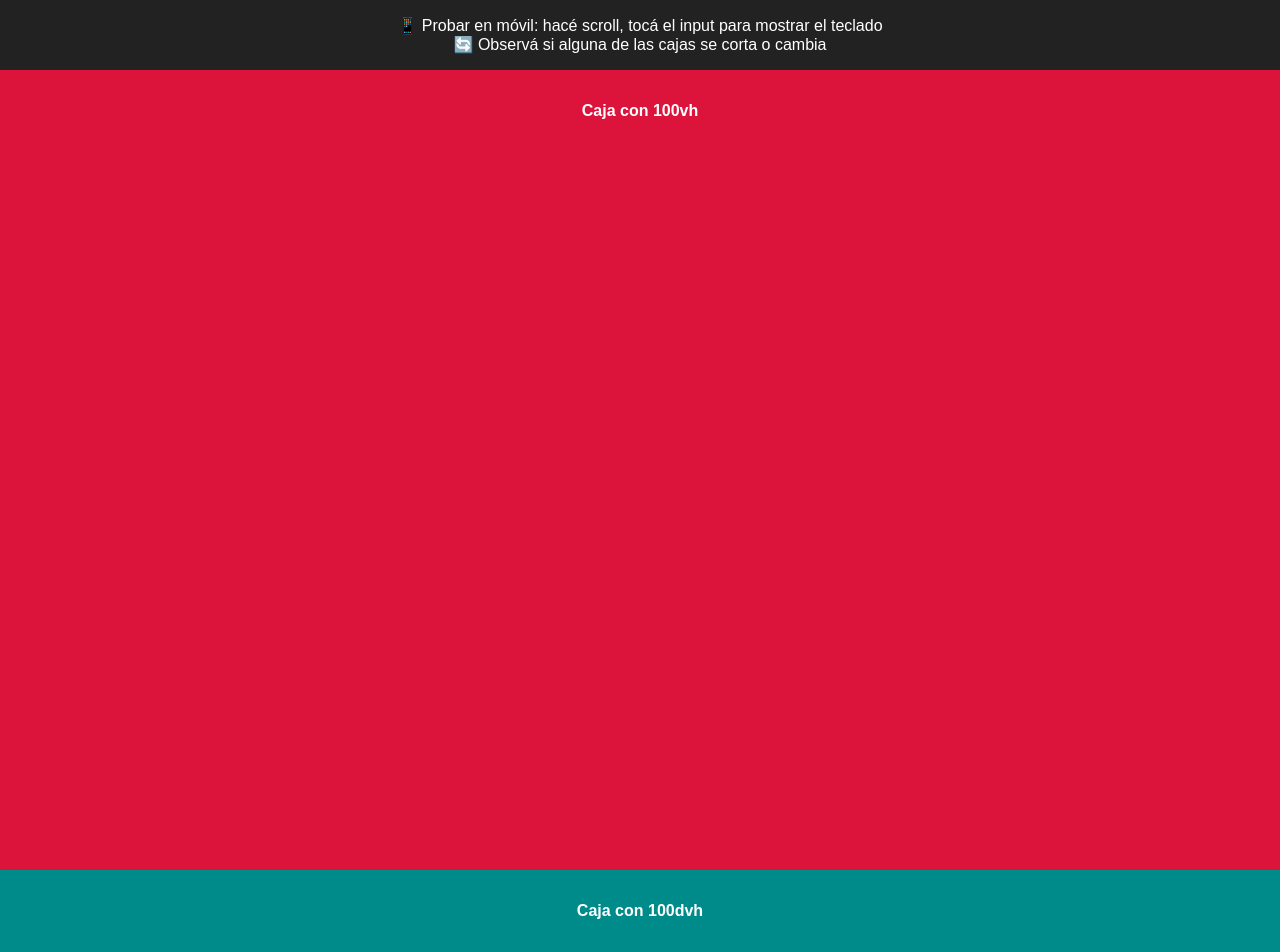
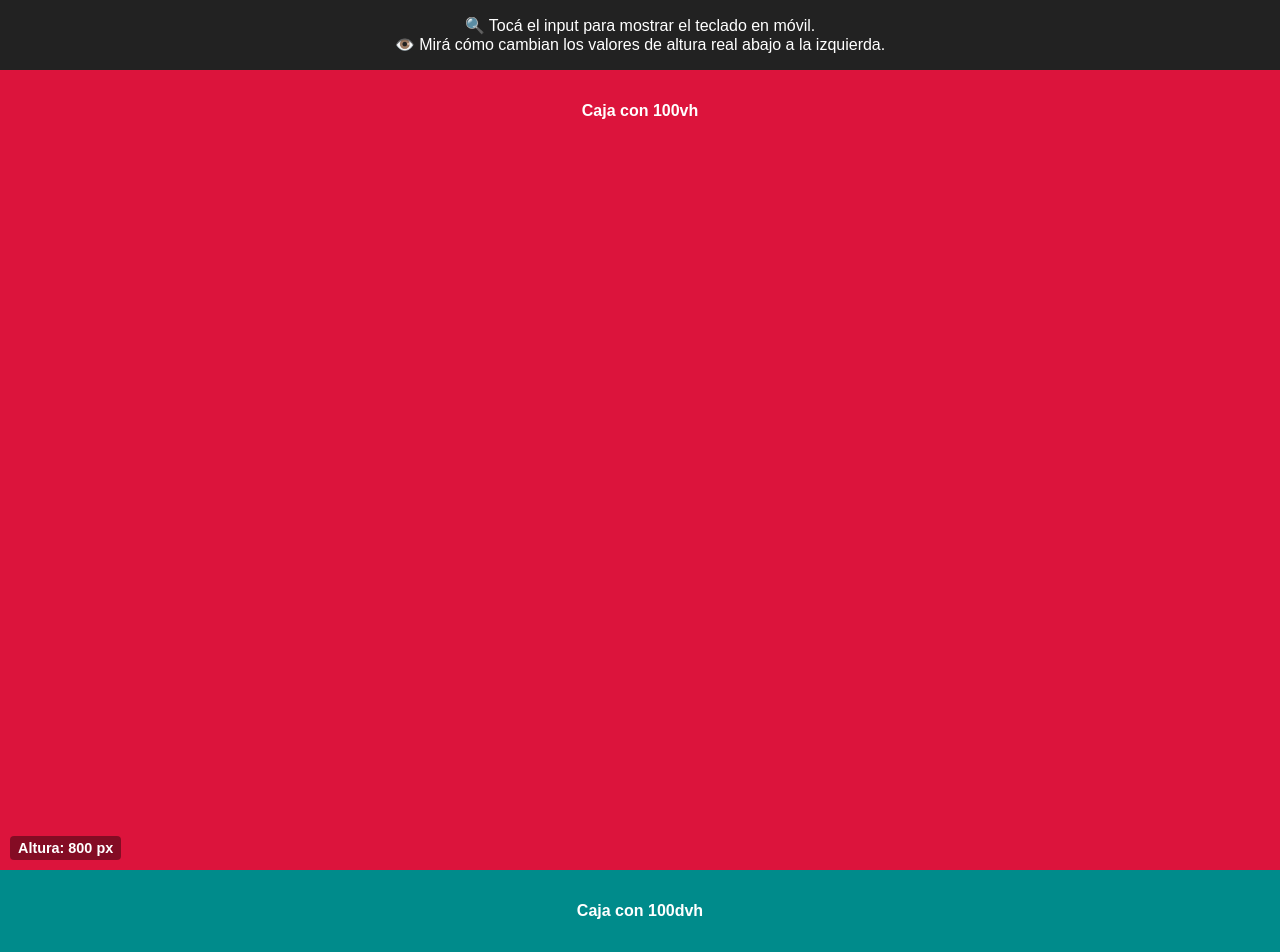
Before and after one commit to FT-Key/DynamicViewHeight, a plain HTML site: page index.html in a window 1280 px wide. Shown: the top 952 px of the page. Drawn offline with Linux system fonts and the light colour scheme.

Commit message:
Se agrega visualizacion del height

```diff
--- a/index.html
+++ b/index.html
@@ -2,7 +2,7 @@
 <html lang="es">
 <head>
   <meta charset="UTF-8">
-  <title>vh vs dvh vs teclado</title>
+  <title>vh vs dvh - Vista en tiempo real</title>
   <style>
     * {
       margin: 0;
@@ -12,7 +12,7 @@
 
     body {
       font-family: sans-serif;
-      height: 200vh; /* permite scroll para activar/desactivar barra */
+      height: 200vh;
     }
 
     .info {
@@ -27,6 +27,7 @@
       padding-top: 2rem;
       font-weight: bold;
       color: white;
+      position: relative;
     }
 
     .vh-box {
@@ -37,6 +38,16 @@
     .dvh-box {
       background-color: darkcyan;
       height: 100dvh;
+    }
+
+    .height-display {
+      position: absolute;
+      bottom: 10px;
+      left: 10px;
+      background: rgba(0,0,0,0.4);
+      padding: 4px 8px;
+      border-radius: 4px;
+      font-size: 0.9rem;
     }
 
     .input-container {
@@ -55,22 +66,43 @@
 <body>
 
   <div class="info">
-    📱 Probar en móvil: hacé scroll, tocá el input para mostrar el teclado<br>
-    🔄 Observá si alguna de las cajas se corta o cambia
+    🔍 Tocá el input para mostrar el teclado en móvil.<br>
+    👁️ Mirá cómo cambian los valores de altura real abajo a la izquierda.
   </div>
 
   <div class="vh-box">
     Caja con <strong>100vh</strong>
+    <div class="height-display" id="vhHeight">Altura: -- px</div>
   </div>
 
   <div class="dvh-box">
     Caja con <strong>100dvh</strong>
+    <div class="height-display" id="dvhHeight">Altura: -- px</div>
   </div>
 
   <div class="input-container">
-    <p>🧪 Tocá el input para mostrar el teclado:</p>
+    <p>🧪 Tocá el input:</p>
     <input type="text" placeholder="Escribí algo...">
   </div>
 
+  <script>
+    const vhBox = document.querySelector('.vh-box');
+    const dvhBox = document.querySelector('.dvh-box');
+    const vhText = document.getElementById('vhHeight');
+    const dvhText = document.getElementById('dvhHeight');
+
+    function updateHeights() {
+      vhText.textContent = `Altura: ${vhBox.getBoundingClientRect().height.toFixed(0)} px`;
+      dvhText.textContent = `Altura: ${dvhBox.getBoundingClientRect().height.toFixed(0)} px`;
+    }
+
+    // Actualizar cuando cambia el tamaño del viewport (teclado, barra, rotación, etc.)
+    window.addEventListener('resize', updateHeights);
+    window.addEventListener('orientationchange', updateHeights);
+    window.addEventListener('DOMContentLoaded', updateHeights);
+    setInterval(updateHeights, 300); // chequeo constante por si hay cambios sin resize
+
+  </script>
+
 </body>
 </html>
```
